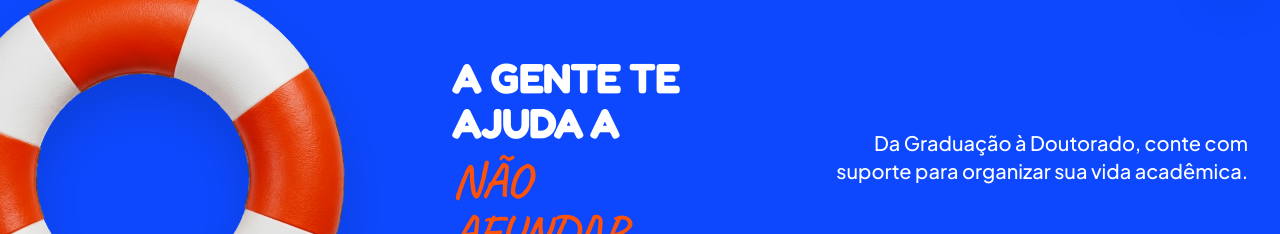
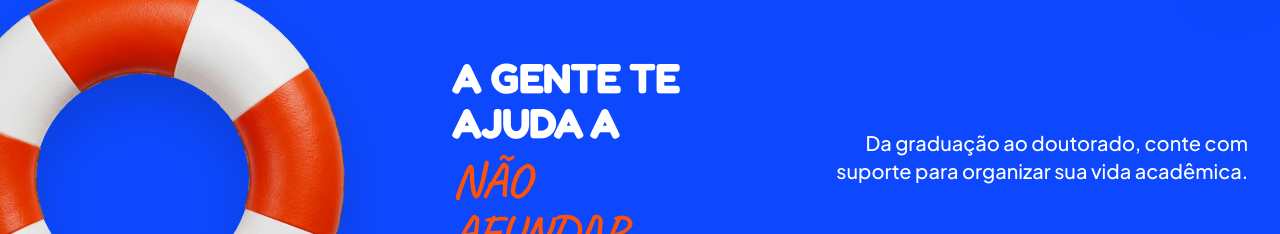
Before and after one commit to StormReaper02/sos-academicos-site, a React (Vite) app: page / in a window 1280 px wide. Shown: the part 800-1034 px from the top of the page. Built offline with nearby package versions, Linux system fonts and the light colour scheme; no server answers.

Commit message:
Update WaveBanner.tsx

```diff
--- a/src/components/WaveBanner.tsx
+++ b/src/components/WaveBanner.tsx
@@ -48,7 +48,7 @@ export const WaveBanner: React.FC = () => {
             {/* Complemento exato do mockup à direita */}
             <div className="max-w-md md:text-left lg:text-right">
               <p className="text-white font-medium text-sm sm:text-lg md:text-xl leading-snug pr-2 sm:pr-0">
-                Da Graduação à Doutorado, conte com suporte para organizar sua vida acadêmica.
+                Da graduação ao doutorado, conte com suporte para organizar sua vida acadêmica.
               </p>
             </div>
           </div>
```
